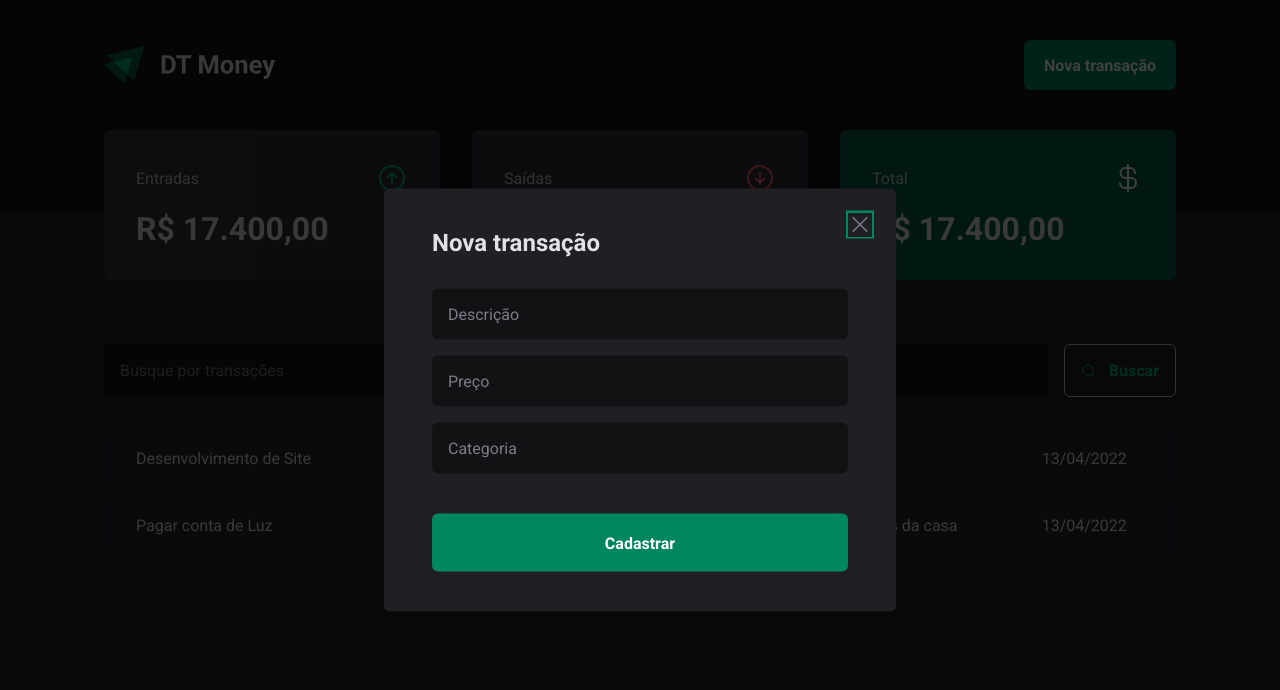
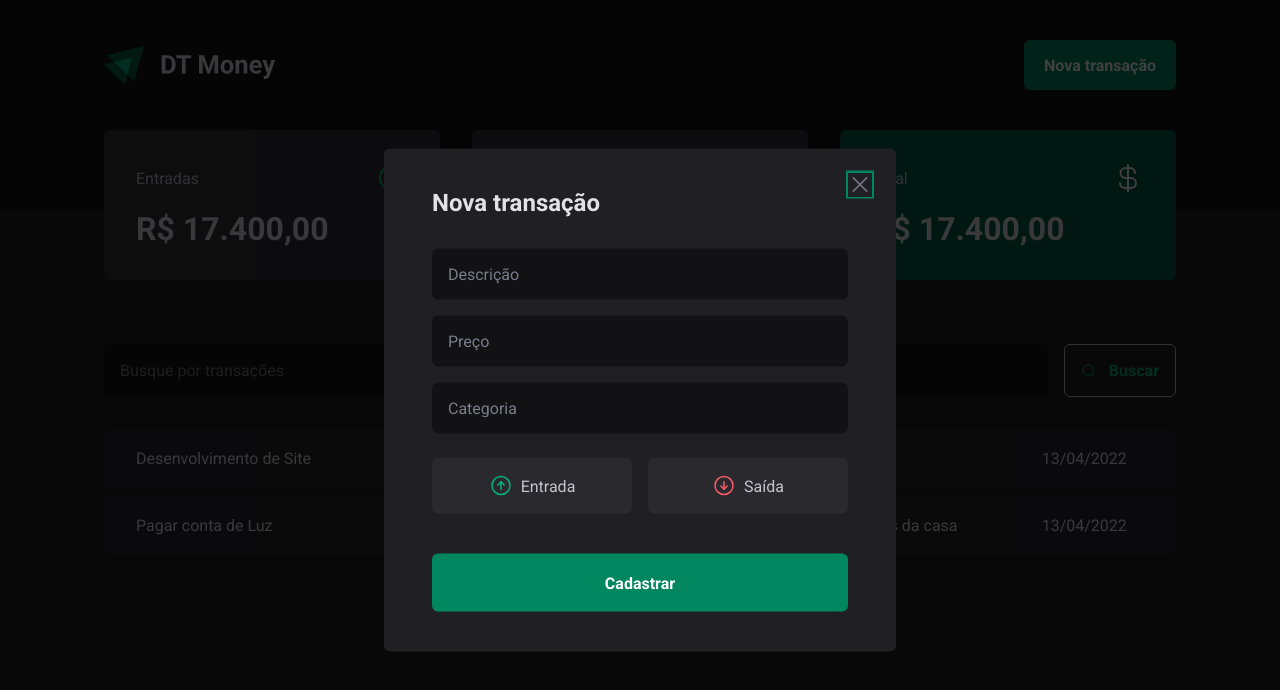
Before and after one commit to jthanlopes/ignite-dtmoney, a React (Vite) app: page / in a window 1280 px wide. Both pictures are taken after a click on the button "Nova transação". Shown: the top 690 px of the page. Built offline with nearby package versions, Linux system fonts and the light colour scheme.

Commit message:
feat: criando e estilizando botões de entrada e saída do modal

```diff
--- a/src/components/NewTransactionModal/index.tsx
+++ b/src/components/NewTransactionModal/index.tsx
@@ -1,7 +1,7 @@
 import * as Dialog from '@radix-ui/react-dialog';
-import { X } from 'phosphor-react';
+import { ArrowCircleDown, ArrowCircleUp, X } from 'phosphor-react';
 
-import { CloseButton, Content, Overlay } from './styles';
+import { CloseButton, Content, Overlay, TransactionType, TransactionTypeButton } from './styles';
 
 export function NewTransactionModal() {
   return (
@@ -19,6 +19,17 @@
           <input type="number" placeholder='Preço' required />
           <input type="text" placeholder='Categoria' required />
 
+          <TransactionType>
+            <TransactionTypeButton variant="income">
+              <ArrowCircleUp size={24} />
+              Entrada
+            </TransactionTypeButton>
+            <TransactionTypeButton variant="outcome">
+              <ArrowCircleDown size={24} />
+              Saída
+            </TransactionTypeButton>
+          </TransactionType>
+
           <button type="submit">
             Cadastrar
           </button>
--- a/src/components/NewTransactionModal/styles.ts
+++ b/src/components/NewTransactionModal/styles.ts
@@ -7,7 +7,7 @@
   height: 100vh;
   inset: 0;
   background: rgba(0, 0, 0, 0.75);
-`
+`;
 
 export const Content = styled(Dialog.Content)`
   min-width: 32rem;
@@ -56,7 +56,7 @@
       }
     }
   }
-`
+`;
 
 export const CloseButton = styled(Dialog.Close)`
   position: absolute;
@@ -67,4 +67,32 @@
   line-height: 0;
   cursor: pointer;
   color: ${props => props.theme["gray-500"]};
+`;
+
+export const TransactionType = styled.div`
+  display: grid;
+  grid-template-columns: repeat(2, 1fr);
+  gap: 1rem;
+  margin-top: 0.5rem;
+`;
+
+interface TransactionTypeButtonProps {
+  variant: 'income' | 'outcome';
+}
+
+export const TransactionTypeButton = styled.button<TransactionTypeButtonProps>`
+  background: ${props => props.theme["gray-700"]};
+  padding: 1rem;
+  display: flex;
+  align-items: center;
+  justify-content: center;
+  gap: 0.5rem;
+  border-radius: 6px;
+  cursor: pointer;
+  border: 0;
+  color: ${props => props.theme["gray-300"]};
+
+  svg {
+    color: ${props => props.variant === 'income' ? props.theme["green-300"] : props.theme["red-300"]};
+  }
 `
```
